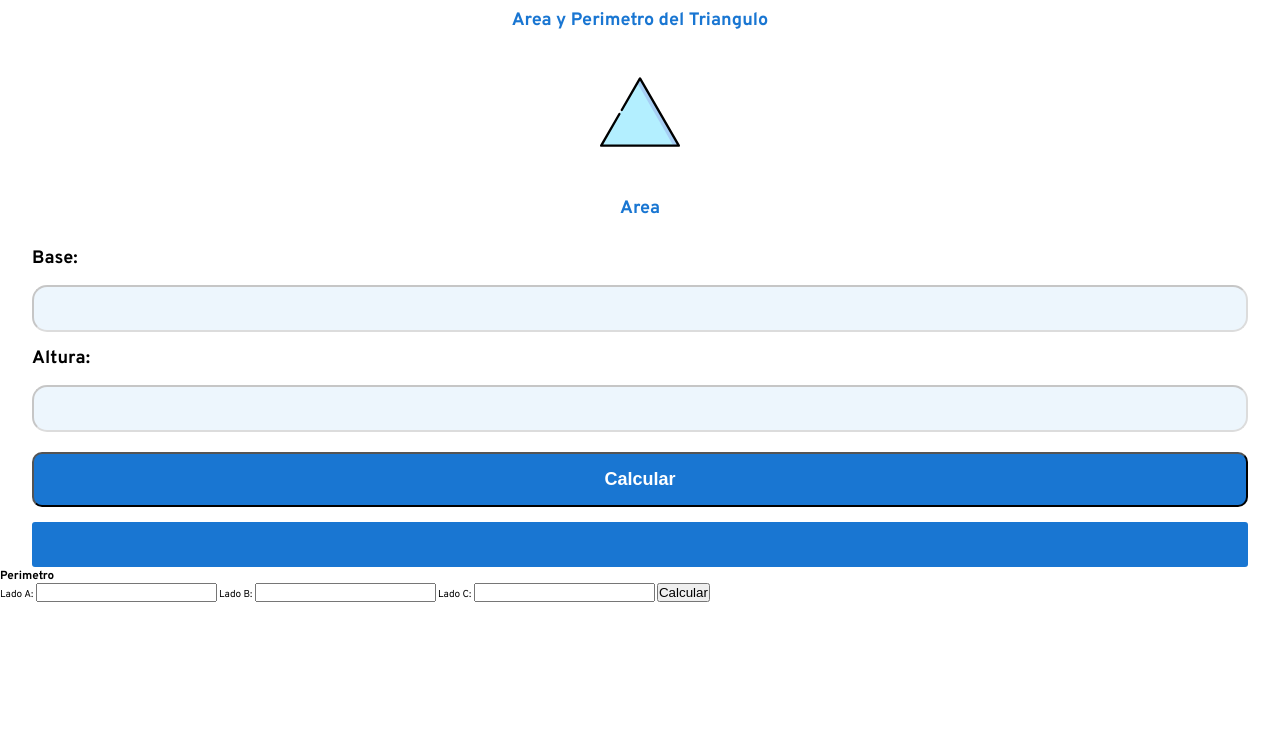
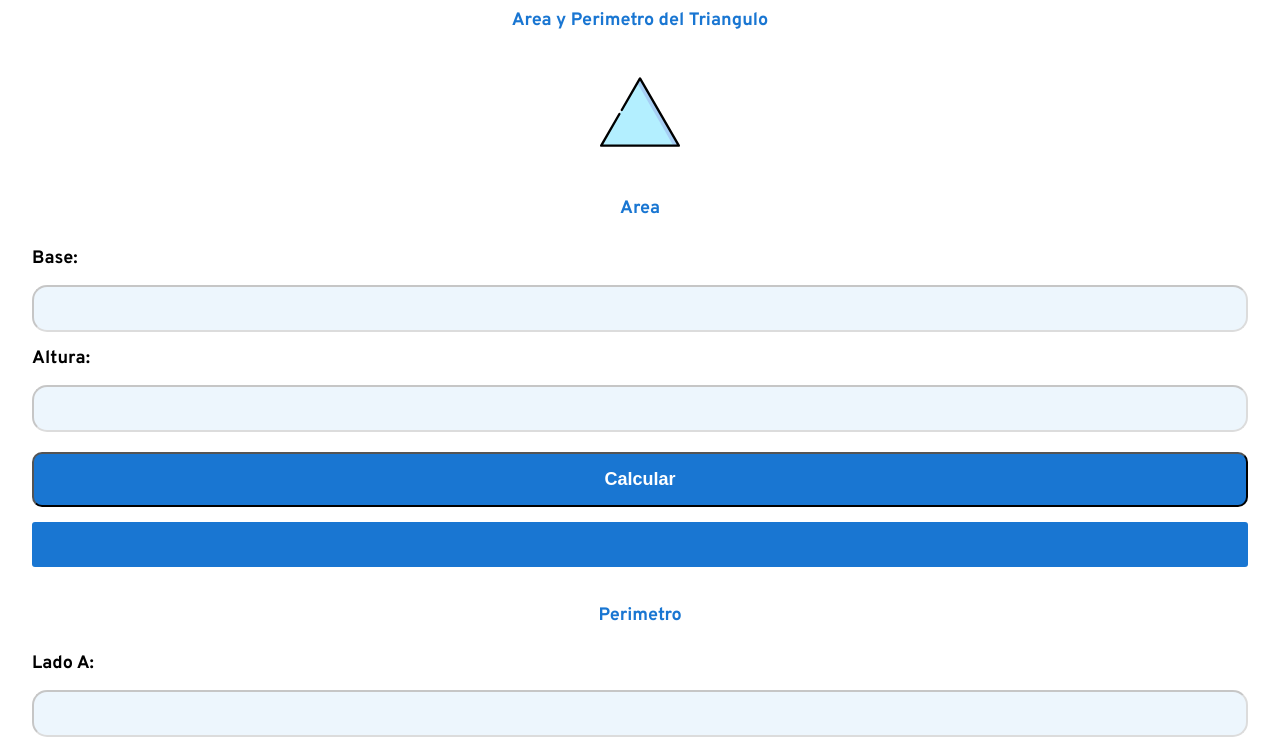
Before and after one commit to JulianLizarazo/Matematicas, a plain HTML site: page pug/components/sections/AreasyPerimetros/html/indexTriangulo.html in a window 1280 px wide. Shown: the part 63-801 px from the top of the page. Drawn offline with Linux system fonts and the light colour scheme.

Commit message:
Triangle page finished

```diff
--- a/pug/components/sections/AreasyPerimetros/html/indexTriangulo.html
+++ b/pug/components/sections/AreasyPerimetros/html/indexTriangulo.html
@@ -35,12 +35,12 @@
         <h3 class="mainTriangle__perimeter--h3">Perimetro</h3>
         <form class="mainTriangle__perimeter-form" action="">
           <label class="mainTriangle__perimeter-form-label" for="InputA">Lado A:   </label>
-          <input class="mainTriangle__area-perimeter-input" id="InputA" type="number">
+          <input class="mainTriangle__perimeter-form-input" id="InputA" type="number">
           <label class="mainTriangle__perimeter-form-label" for="InputB">Lado B: </label>
-          <input class="mainTriangle__area-perimeter-input" id="InputB" type="number">
+          <input class="mainTriangle__perimeter-form-input" id="InputB" type="number">
           <label class="mainTriangle__perimeter-form-label" for="InputC">Lado C:</label>
-          <input class="mainTriangle__area-perimeter-input" id="InputC" type="number">
-          <button class="mainTriangle__area-perimeter-button">Calcular</button>
+          <input class="mainTriangle__perimeter-form-input" id="InputC" type="number">
+          <button class="mainTriangle__perimeter-form-button">Calcular</button>
           <p id="ResultPerimeter">                   </p>
         </form>
       </section>
--- a/sass/components/sections/AreasyPerimetros/components/_mainTriangulo.scss
+++ b/sass/components/sections/AreasyPerimetros/components/_mainTriangulo.scss
@@ -1,6 +1,6 @@
 .mainTriangle{
     display: grid;
-    grid-template-rows: 188px 392px 488px;
+    grid-template-rows: 188px 392px 588px;
 
     &__title{
         grid-row: 1;
@@ -98,5 +98,72 @@
 
     &__perimeter{
         grid-row: 3;
+
+        &--h3{
+            font-size: 1.8rem;
+            font-weight: bold;
+            color: $dark-primary-color;
+            margin-block-start: 3.5rem;
+            text-align: center;
+        }
+
+        &-form{
+            height: 80%;
+            display: flex;
+            margin: 0 3.2rem 0 3.2rem;
+            flex-direction: column;
+            justify-content: center;
+
+            &-label{
+                font-size: 1.8rem;
+                font-weight: bold;
+                margin-block-end: 1.5rem;
+            }
+
+            &-input{
+                width: 100%;
+                height: 4.7rem;
+                margin-block-end: 1.5rem;
+                padding-inline-start: 1rem;
+                border-radius: 15px;
+                background-color: $light-primary-color;
+                opacity: 25%;
+                color: $primary-text;
+
+
+            }
+
+            &-button{
+                display: flex;
+                font-size: 1.8rem;
+                font-weight: bold;
+                text-decoration: none;
+                background-color: $dark-primary-color;
+                color: $text-color;
+                width: 100%;
+                height: 5.5rem;
+                border-radius: 1rem;
+                justify-content: center;
+                align-items: center;
+                margin-block-start: 0.5rem;
+
+                &:active{
+                    background-color: $light-primary-color;
+                }
+
+
+            }
+
+
+        }
+
+        & p{
+            width: 100%;
+            height: 4.5rem;
+            margin-block-start: 1.5rem;
+            background-color: $dark-primary-color;
+            color: $text-color;
+            border-radius: 3px;
+        }
     }
 }
--- a/sass/components/sections/AreasyPerimetros/mobileTriangulo.scss
+++ b/sass/components/sections/AreasyPerimetros/mobileTriangulo.scss
@@ -4,7 +4,7 @@
 body{
     font-family: $font-family;
     display: grid;
-    grid-template-rows: 52px 1068px 87px;
+    grid-template-rows: 52px 1168px 87px;
 }
 
 @import "./components/headerAP";
```
Also changed, not shown: pug/components/sections/AreasyPerimetros/components/html/mainTriangulo.html (+4 -4 lines), sass/components/sections/AreasyPerimetros/css/mobileTriangulo.css, 2 other files.
